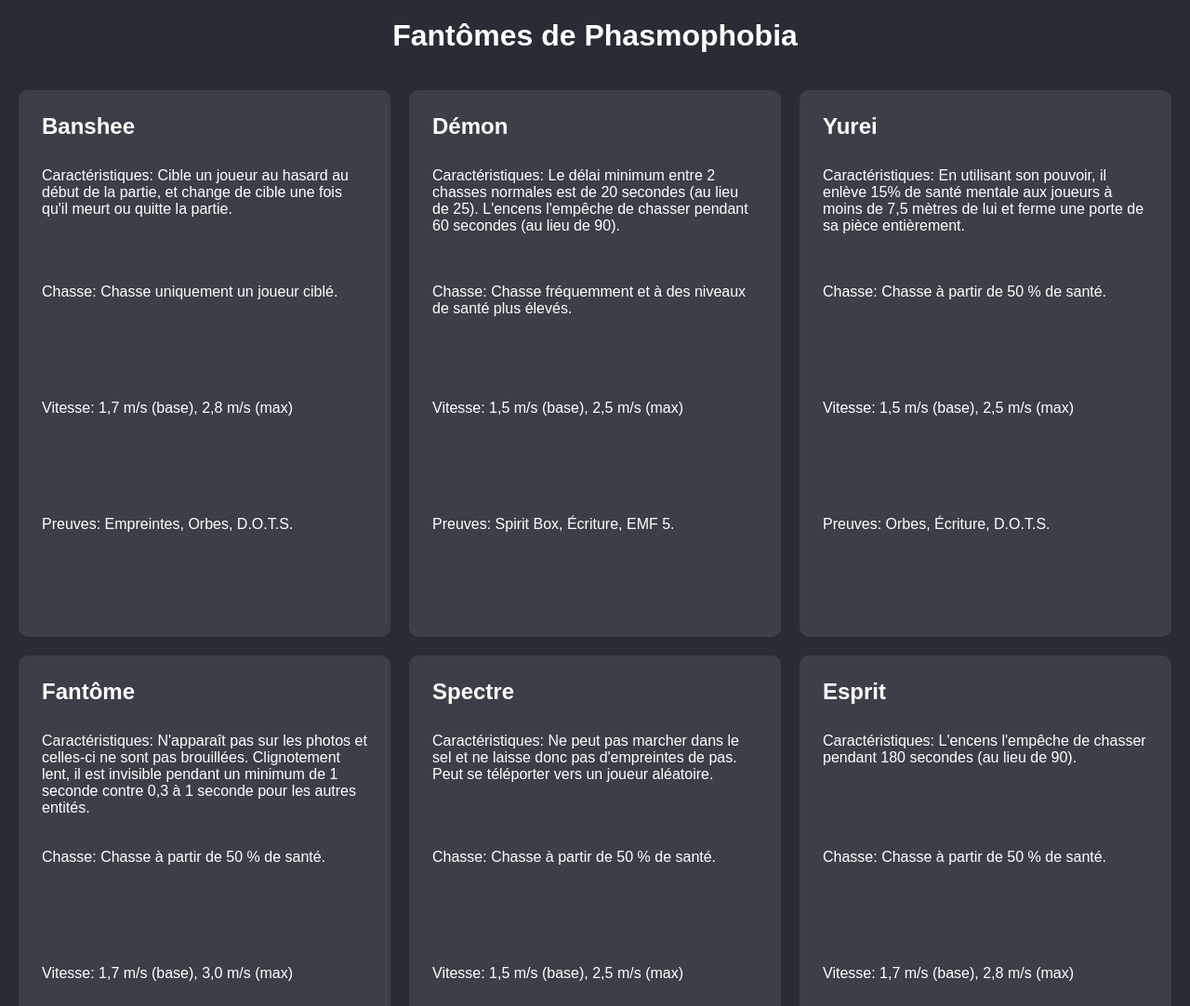
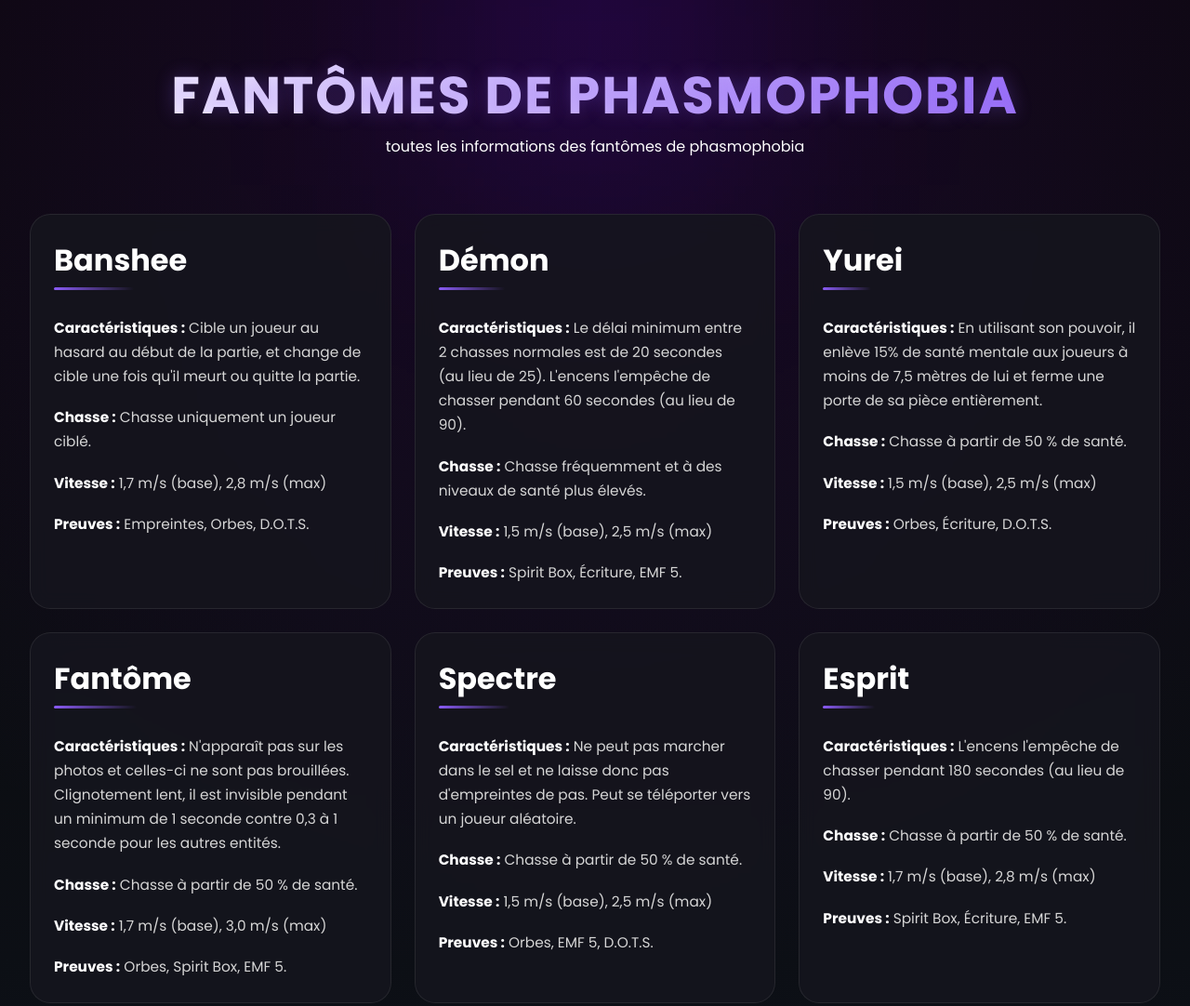
Before and after one commit to wsyianis/phasmomemo, a plain HTML site: page index.html in a window 1280 px wide. Shown: the top 1082 px of the page at 93% size. Drawn offline with Linux system fonts and the light colour scheme.

Commit message:
Add files via upload

```diff
--- a/index.html
+++ b/index.html
@@ -9,6 +9,9 @@
 <body>
     <header>
         <h1>Fantômes de Phasmophobia</h1>
+       <p class="subtilte">
+         toutes les informations des fantômes de phasmophobia
+       </p>
     </header>
     <main>
         <section id="ghosts-container"></section>
--- a/script.js
+++ b/script.js
@@ -44,21 +44,21 @@
     },
     {
         name: "Goryo",
-        characteristics: "Ne peut pas changer de pièce favorite (sauf si on utilise le vœu de santé mentale à la Patte de singe). Les D.O.T.S. ne sont visibles qu'à la caméra et si personne ne se trouve dans sa pièce.",
+        characteristics: "Ne peut pas changer de pièce favorite. Les D.O.T.S. ne sont visibles qu'à la caméra et si personne ne se trouve dans sa pièce.",
         hunt: "Chasse à partir de 50 % de santé.",
         speed: "1,5 m/s (base), 3,0 m/s (max)",
         evidence: "Orbes, Écriture, D.O.T.S."
     },
     {
         name: "Hantu",
-        characteristics: "Ne peut pas allumer le disjoncteur. Il n'accélère pas à la vue du joueur, mais uniquement à la température des pièces qu'il traverse.",
+        characteristics: "Ne peut pas allumer le disjoncteur. Il n'accélère pas à la vue du joueur.",
         hunt: "Chasse à partir de 50 % de santé.",
         speed: "1,5 m/s (base), 2,5 m/s (max)",
         evidence: "Orbes, Spirit Box, EMF 5."
     },
     {
         name: "Djinn",
-        characteristics: "Ne peut pas éteindre directement le disjoncteur. Si le disjoncteur est allumé, il peut drainer 25% de santé mentale à tous les joueurs à moins de 3 mètres ou dans la même pièce. Il n'accélère pas, mais passe à sa vitesse maximale instantanément à la vue du joueur, et ralentit à 2 m du joueur ou s'il le perd de vue.",
+        characteristics: "Ne peut pas éteindre directement le disjoncteur. Peut drainer 25% de santé mentale.",
         hunt: "Chasse à partir de 50 % de santé.",
         speed: "2,0 m/s (base), 3,0 m/s (max)",
         evidence: "Orbes, Spirit Box, D.O.T.S."
@@ -79,42 +79,42 @@
     },
     {
         name: "Oni",
-        characteristics: "A tendance à beaucoup interagir, surtout avec des joueurs à proximité. Clignotement lent, il est visible plus souvent qu'invisible pendant les chasses.",
+        characteristics: "A tendance à beaucoup interagir avec les joueurs.",
         hunt: "Chasse à partir de 50 % de santé.",
         speed: "1,5 m/s (base), 3,0 m/s (max)",
         evidence: "Orbes, Spirit Box, EMF 5."
     },
     {
         name: "Cauchemar",
-        characteristics: "Ne peut pas allumer les lumières et les radios, mais peut allumer les téléviseurs, les ordinateurs et le disjoncteur. Peut éteindre une lumière instantanément qu'un joueur vient d'allumer à moins de 4 mètres d'elle.",
+        characteristics: "Ne peut pas allumer les lumières.",
         hunt: "Chasse à partir de 50 % de santé.",
         speed: "1,5 m/s (base), 2,5 m/s (max)",
         evidence: "Orbes, Spirit Box, EMF 5."
     },
     {
         name: "Jumeaux",
-        characteristics: "N'est en réalité qu'une seule entité. A la possibilité de faire une double interaction, l'une à moins de 3 mètres et l'autre à moins de 16 mètres. Deux vitesses différentes possibles pendant les chasses.",
+        characteristics: "Peut faire une double interaction.",
         hunt: "Chasse à partir de 50 % de santé.",
         speed: "1,5 m/s (base), 2,5 m/s (max)",
         evidence: "Orbes, Écriture, D.O.T.S."
     },
     {
         name: "Le Mimique",
-        characteristics: "Copie une autre entité et ses caractéristiques toutes les 30 à 120 secondes en dehors des chasses.",
+        characteristics: "Copie une autre entité et ses caractéristiques.",
         hunt: "Chasse à partir de 50 % de santé.",
         speed: "1,5 m/s (base), 2,5 m/s (max)",
         evidence: "Orbes, Spirit Box, EMF 5."
     },
     {
         name: "Thaye",
-        characteristics: "Toutes les 1 à 2 minutes, il tente de vieillir. Si un joueur se trouve dans sa pièce, son âge augmentera de 1. Sinon, il attend 30 secondes avant de tenter à nouveau.",
+        characteristics: "Vieillit avec le temps.",
         hunt: "Chasse à partir de 50 % de santé.",
         speed: "1,5 m/s (base), 2,5 m/s (max)",
         evidence: "Orbes, Écriture, D.O.T.S."
     },
     {
         name: "Onryo",
-        characteristics: "Tente une chasse dans un délai de 6 secondes chaque fois qu'il souffle 3 flammes. Les flammes empêchant les chasses et celles soufflées pendant les chasses comptent aussi.",
+        characteristics: "Tente une chasse après avoir soufflé 3 flammes.",
         hunt: "Chasse à partir de 50 % de santé.",
         speed: "1,5 m/s (base), 2,5 m/s (max)",
         evidence: "Orbes, Spirit Box, EMF 5."
@@ -128,7 +128,6 @@
     }
 ];
 
-
 const ghostsContainer = document.getElementById('ghosts-container');
 
 ghosts.forEach(ghost => {
@@ -139,16 +138,16 @@
     title.textContent = ghost.name;
 
     const characteristics = document.createElement('p');
-    characteristics.textContent = `Caractéristiques: ${ghost.characteristics}`;
+    characteristics.innerHTML = `<strong>Caractéristiques :</strong> ${ghost.characteristics}`;
 
     const hunt = document.createElement('p');
-    hunt.textContent = `Chasse: ${ghost.hunt}`;
+    hunt.innerHTML = `<strong>Chasse :</strong> ${ghost.hunt}`;
 
     const speed = document.createElement('p');
-    speed.textContent = `Vitesse: ${ghost.speed}`;
+    speed.innerHTML = `<strong>Vitesse :</strong> ${ghost.speed}`;
 
     const evidence = document.createElement('p');
-    evidence.textContent = `Preuves: ${ghost.evidence}`;
+    evidence.innerHTML = `<strong>Preuves :</strong> ${ghost.evidence}`;
 
     card.appendChild(title);
     card.appendChild(characteristics);
--- a/styles.css
+++ b/styles.css
@@ -1,56 +1,229 @@
 /* styles.css */
-body {
-    font-family: Arial, sans-serif;
-    background-color: #282c34;
-    color: white;
+
+@import url('https://fonts.googleapis.com/css2?family=Poppins:wght@300;400;500;600;700&display=swap');
+
+*{
     margin: 0;
+    padding: 0;
+    box-sizing: border-box;
 }
 
-header {
-    text-align: center;
-    padding: 20px;
+body{
+    font-family: 'Poppins', sans-serif;
+    background:
+        radial-gradient(circle at top, rgba(75, 0, 130, 0.25), transparent 40%),
+        linear-gradient(180deg, #090909 0%, #111827 100%);
+    color: white;
+    min-height: 100vh;
+    overflow-x: hidden;
 }
 
-h1 {
-    margin: 0;
+/* SCROLLBAR */
+
+::-webkit-scrollbar{
+    width: 10px;
 }
 
-#ghosts-container {
-    display: grid;
-    grid-template-columns: repeat(auto-fill, minmax(300px, 1fr));
-    gap: 20px;
-    padding: 20px;
+::-webkit-scrollbar-track{
+    background: #111;
 }
 
-.card {
-    background-color: #3c3f47;
-    border-radius: 10px;
-    padding: 15px;
-    transition: transform 0.3s;
+::-webkit-scrollbar-thumb{
+    background: #5f5fff;
+    border-radius: 20px;
 }
 
-/* Ajout d'une hauteur minimum et d'un padding plus important pour les titres et les paragraphes */
-.card h2, .card h3 {
-    padding: 10px; /* Ajoute un peu d'espace autour des titres */
+/* HEADER */
+
+header{
+    text-align: center;
+    padding: 60px 20px 30px;
+    position: relative;
 }
 
-.card p {
-    min-height: 100px; /* Définir une hauteur minimale pour les paragraphes afin d'avoir plus d'espace */
-    padding: 10px; /* Ajoute un peu d'espace autour du texte */
+header::after{
+    content: "";
+    position: absolute;
+    width: 300px;
+    height: 300px;
+    background: rgba(104, 0, 255, 0.15);
+    filter: blur(120px);
+    top: -100px;
+    left: 50%;
+    transform: translateX(-50%);
+    z-index: -1;
 }
 
-.card:hover {
-    transform: scale(1.05);
+h1{
+    font-size: 3.5rem;
+    font-weight: 700;
+    letter-spacing: 2px;
+    text-transform: uppercase;
+
+    background: linear-gradient(90deg, #ffffff, #8b5cf6);
+    -webkit-background-clip: text;
+    -webkit-text-fill-color: transparent;
+
+    text-shadow: 0 0 20px rgba(139, 92, 246, 0.3);
 }
 
-h2 {
-    margin: 0 0 10px;
+.subtitle{
+    margin-top: 10px;
+    color: #bdbdbd;
+    font-size: 1rem;
 }
 
-h3 {
-    margin: 10px 0 5px;
+/* GRID */
+
+#ghosts-container{
+    width: 95%;
+    max-width: 1700px;
+    margin: auto;
+
+    display: grid;
+    grid-template-columns: repeat(auto-fit, minmax(320px, 1fr));
+
+    gap: 25px;
+    padding: 30px 0 60px;
 }
 
-p {
-    margin: 5px 0;
+/* CARDS */
+
+.card{
+    position: relative;
+
+    background: rgba(22, 22, 30, 0.85);
+    border: 1px solid rgba(255,255,255,0.08);
+
+    backdrop-filter: blur(10px);
+
+    border-radius: 22px;
+
+    padding: 25px;
+
+    overflow: hidden;
+
+    transition:
+        transform 0.35s ease,
+        border 0.35s ease,
+        box-shadow 0.35s ease;
 }
+
+.card::before{
+    content: "";
+
+    position: absolute;
+
+    inset: 0;
+
+    background:
+        linear-gradient(
+            135deg,
+            rgba(139,92,246,0.18),
+            transparent 40%
+        );
+
+    opacity: 0;
+    transition: opacity 0.35s ease;
+}
+
+.card:hover{
+    transform: translateY(-8px) scale(1.02);
+
+    border: 1px solid rgba(139,92,246,0.5);
+
+    box-shadow:
+        0 0 25px rgba(139,92,246,0.2),
+        0 0 80px rgba(139,92,246,0.12);
+}
+
+.card:hover::before{
+    opacity: 1;
+}
+
+/* TITRE FANTÔME */
+
+.card h2{
+    font-size: 2rem;
+    margin-bottom: 18px;
+
+    color: #ffffff;
+
+    position: relative;
+
+    display: inline-block;
+}
+
+.card h2::after{
+    content: "";
+
+    position: absolute;
+
+    left: 0;
+    bottom: -8px;
+
+    width: 60%;
+    height: 3px;
+
+    border-radius: 20px;
+
+    background: linear-gradient(90deg, #8b5cf6, transparent);
+}
+
+/* TEXTES */
+
+.card p{
+    margin-top: 18px;
+
+    line-height: 1.7;
+
+    color: #d6d6d6;
+
+    font-size: 0.96rem;
+}
+
+/* MOTS IMPORTANTS */
+
+.card p strong{
+    color: white;
+}
+
+/* BADGES */
+
+.badge{
+    display: inline-block;
+
+    padding: 6px 12px;
+
+    margin-top: 10px;
+
+    border-radius: 999px;
+
+    background: rgba(139,92,246,0.15);
+
+    border: 1px solid rgba(139,92,246,0.35);
+
+    color: #c7b6ff;
+
+    font-size: 0.8rem;
+
+    font-weight: 600;
+}
+
+/* RESPONSIVE */
+
+@media (max-width: 768px){
+
+    h1{
+        font-size: 2.3rem;
+    }
+
+    .card{
+        padding: 20px;
+    }
+
+    .card h2{
+        font-size: 1.6rem;
+    }
+
+}
```
